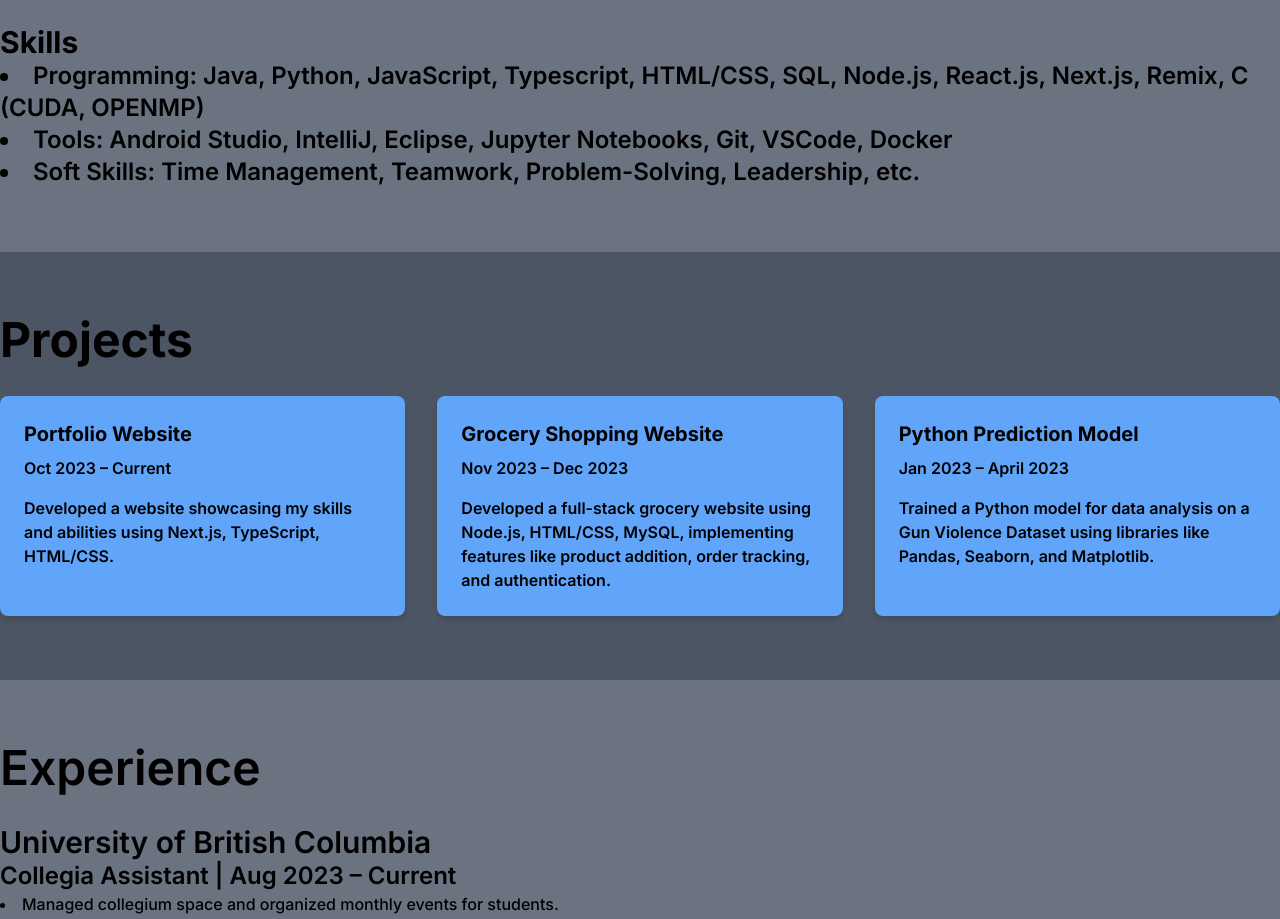
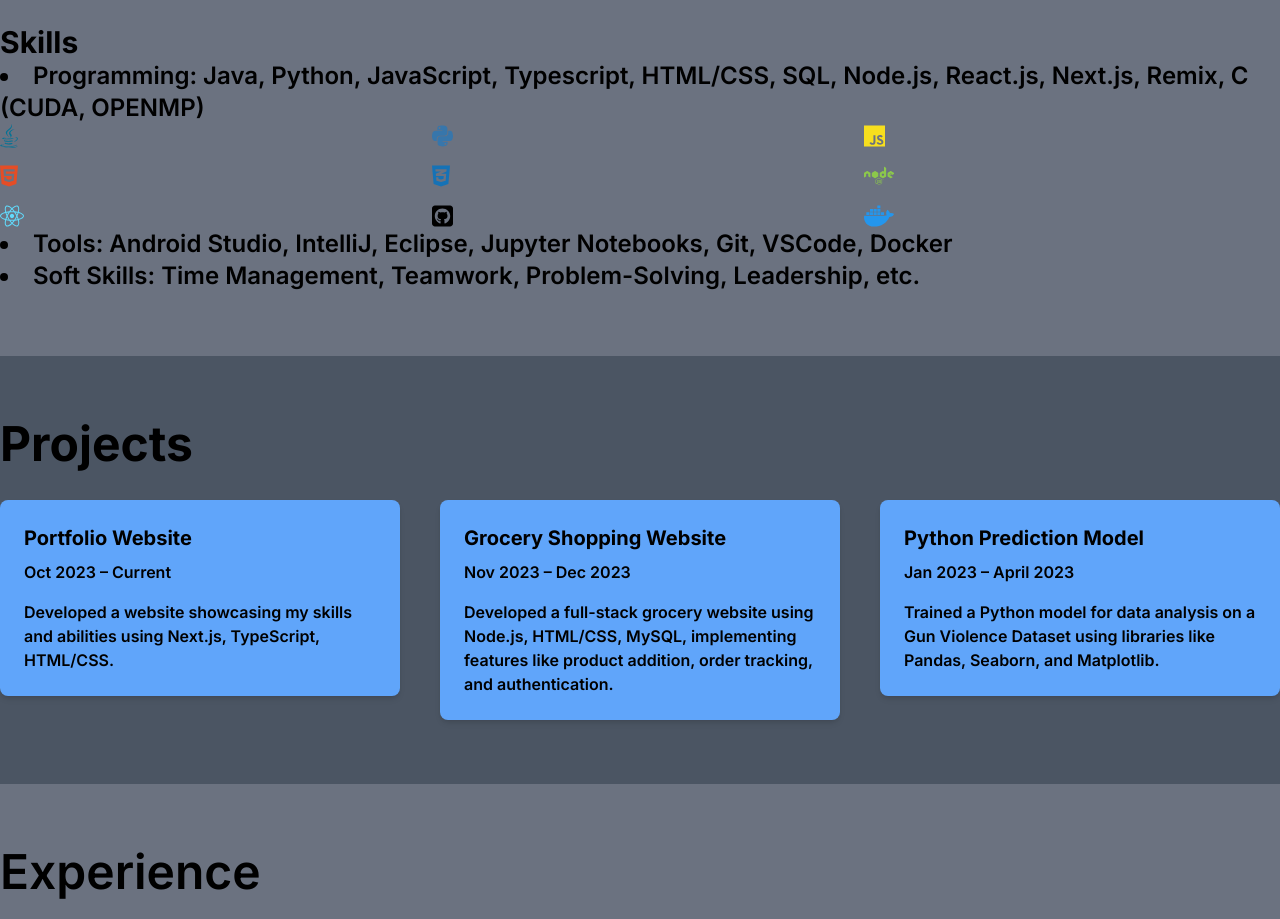
Before and after one commit to OM200401/OM200401.github.io, a Next.js app: page / in a window 1280 px wide. Shown: the part 2052-2971 px from the top of the page. Built offline with nearby package versions, Linux system fonts and the light colour scheme.

Commit message:
added icons for programming skills

```diff
--- a/package.json
+++ b/package.json
@@ -10,6 +10,7 @@
   },
   "dependencies": {
     "@fortawesome/fontawesome-svg-core": "^6.4.2",
+    "@fortawesome/free-brands-svg-icons": "^6.5.1",
     "@fortawesome/free-solid-svg-icons": "^6.4.2",
     "@fortawesome/react-fontawesome": "^0.2.0",
     "@types/node": "20.3.3",
--- a/src/app/page.tsx
+++ b/src/app/page.tsx
@@ -1,4 +1,31 @@
 import Image from 'next/image';
+import Link from 'next/link';
+import { FontAwesomeIcon } from '@fortawesome/react-fontawesome';
+import { faJava, faPython, faJs, faHtml5, faCss3Alt, faNode, faReact, faGithubSquare, faDocker ,} from '@fortawesome/free-brands-svg-icons';
+
+const ProjectCard = ({title, date, description, githubLink }: {title: string, date: string, description: string, githubLink: string }) => (
+  <Link href={githubLink} passHref target="_blank" rel="noopener noreferrer">
+    <div className="bg-blue-400 p-6 rounded-lg shadow-md transform transition-transform hover:scale-105">
+      <h3 className="text-xl font-bold mb-2">{title}</h3>
+      <p className="text-black mb-4 font-semibold">{date}</p>
+      <p className="text-black font-semibold">{description}</p>
+    </div>
+</Link>
+);
+
+const ProgrammingIcons = () => (
+  <div className="grid grid-cols-3 gap-4 text-2xl text-gray-800">
+    <FontAwesomeIcon icon={faJava} color="#007396" />
+    <FontAwesomeIcon icon={faPython} color="#3776AB" />
+    <FontAwesomeIcon icon={faJs} color="#F7DF1E" />
+    <FontAwesomeIcon icon={faHtml5} color="#E44D26" />
+    <FontAwesomeIcon icon={faCss3Alt} color="#1572B6" />
+    <FontAwesomeIcon icon={faNode} color="#8CC84B" />
+    <FontAwesomeIcon icon={faReact} color="#61DAFB" />
+    <FontAwesomeIcon icon={faGithubSquare} color="black" />
+    <FontAwesomeIcon icon={faDocker} color="#2496ED" />
+  </div>
+);
 
 export default function Home() {
   return (
@@ -59,7 +86,8 @@ export default function Home() {
             <div>
               <h3 className="text-3xl font-bold">Skills</h3>
               <ul className="list-disc list-inside text-black">
-                <li className='text-2xl font-semibold '>Programming: Java, Python, JavaScript, Typescript, HTML/CSS, SQL, Node.js, React.js, Next.js, Remix, C (CUDA, OPENMP)</li>
+              <li className='text-2xl font-semibold '>Programming: Java, Python, JavaScript, Typescript, HTML/CSS, SQL, Node.js, React.js, Next.js, Remix, C (CUDA, OPENMP)</li>
+                <ProgrammingIcons />
                 <li className='text-2xl font-semibold'>Tools: Android Studio, IntelliJ, Eclipse, Jupyter Notebooks, Git, VSCode, Docker</li>
                 <li className='text-2xl font-semibold'>Soft Skills: Time Management, Teamwork, Problem-Solving, Leadership, etc.</li>
               </ul>
@@ -71,32 +99,29 @@ export default function Home() {
       <section id='4' className="py-16 bg-gray-600">
         <div className='container mx-auto'>
           <h2 className='text-5xl font-bold mb-8'>Projects</h2>
-          <div className="grid grid-cols-1 md:grid-cols-2 lg:grid-cols-3 gap-8">
-            <div className=" bg-blue-400 p-6 rounded-lg shadow-md transform transition-transform hover:scale-105">
-              <h3 className="text-xl font-bold mb-2">Portfolio Website</h3>
-              <p className="text-black mb-4 font-semibold">Oct 2023 – Current</p>
-              <p className="text-black font-semibold">
-                Developed a website showcasing my skills and abilities using Next.js, TypeScript, HTML/CSS.
-              </p>
-            </div>
+          <div className="grid grid-cols-1 md:grid-cols-2 lg:grid-cols-3 gap-10">
+          <ProjectCard
+              title="Portfolio Website"
+              date="Oct 2023 – Current"
+              description="Developed a website showcasing my skills and abilities using Next.js, TypeScript, HTML/CSS."
+              githubLink="https://github.com/OM200401/Portfolio"
+          />
 
-            <div className="bg-blue-400 p-6 rounded-lg shadow-md transform transition-transform hover:scale-105">
-              <h3 className="text-xl font-bold mb-2">Grocery Shopping Website</h3>
-              <p className="text-black mb-4 font-semibold">Nov 2023 – Dec 2023</p>
-              <p className="text-black font-semibold">
-                Developed a full-stack grocery website using Node.js, HTML/CSS, MySQL, implementing features like product addition, order tracking, and authentication.
-              </p>
-            </div>
 
-            <div className="bg-blue-400 p-6 rounded-lg shadow-md transform transition-transform hover:scale-105">
-              <h3 className="text-xl font-bold mb-2">Python Prediction Model</h3>
-              <p className="text-black mb-4 font-semibold">Jan 2023 – April 2023</p>
-              <p className="text-black font-semibold">
-                Trained a Python model for data analysis on a Gun Violence Dataset using libraries like Pandas, Seaborn, and Matplotlib.
-              </p>
-            </div>
+            <ProjectCard
+              title="Grocery Shopping Website"
+              date="Nov 2023 – Dec 2023"
+              description="Developed a full-stack grocery website using Node.js, HTML/CSS, MySQL, implementing features like product addition, order tracking, and authentication."
+              githubLink="https://github.com/OM200401/COSC304_Project"
+            />
 
-            {/* You can add more project cards following the same structure */}
+            <ProjectCard
+              title="Python Prediction Model"
+              date="Jan 2023 – April 2023"
+              description="Trained a Python model for data analysis on a Gun Violence Dataset using libraries like Pandas, Seaborn, and Matplotlib."
+              githubLink="https://github.com/ubco-W2022T2-data301/project-group09"
+            />
+
           </div>
         </div>
       </section>
```
Also changed, not shown: 1 other file (tests, documents, lock files or other folders).
